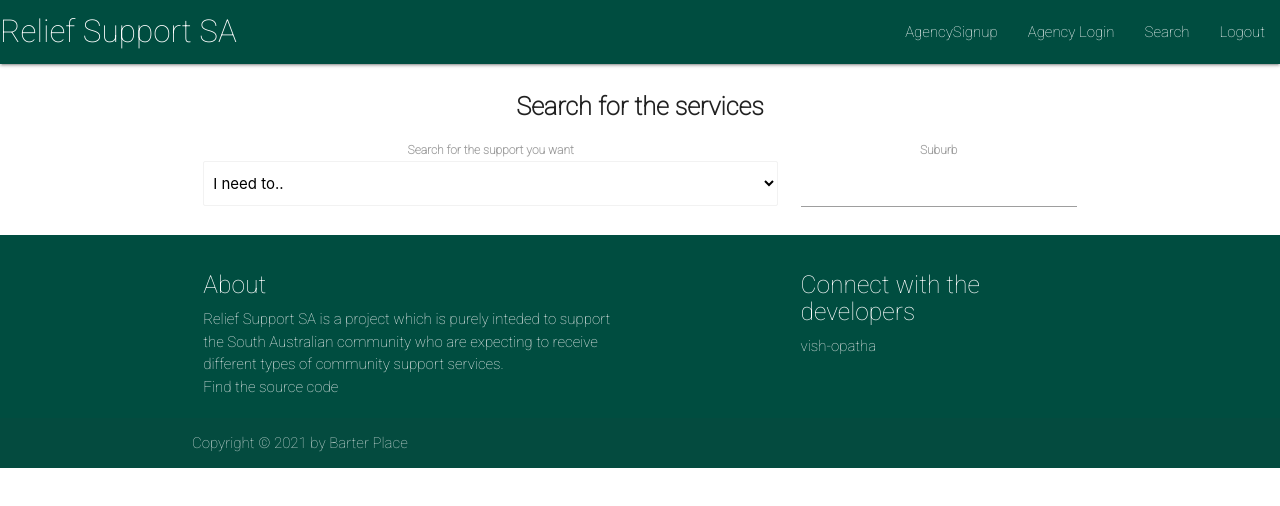
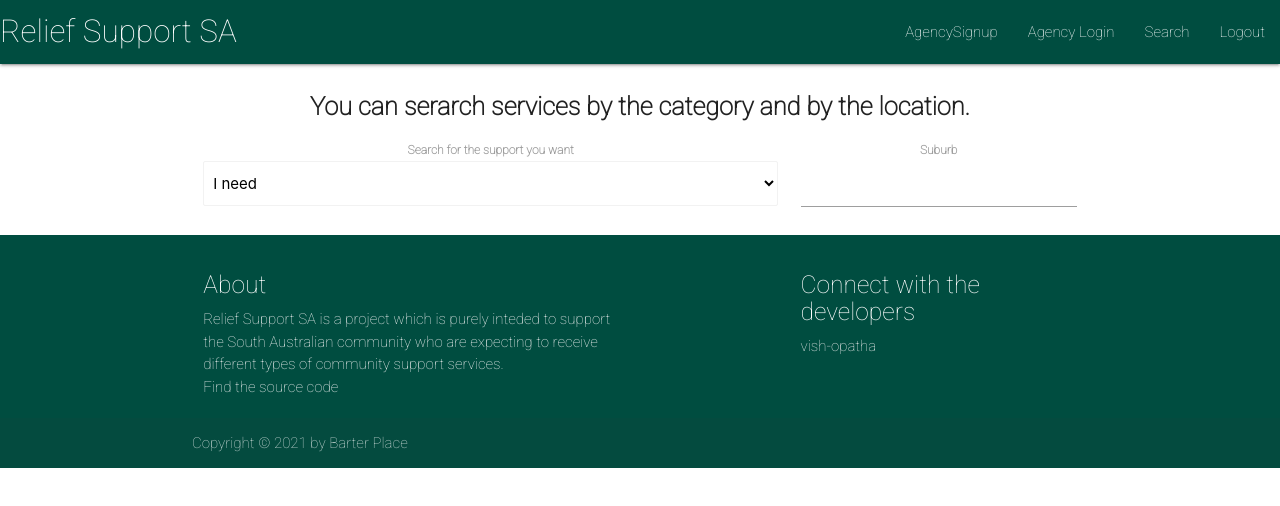
Before and after one commit to vish-opatha/community-support-portal, a React (Create React App) app in the folder client/: page /search in a window 1280 px wide. Shown: the top 506 px of the page. Built offline with nearby package versions, Linux system fonts and the light colour scheme.

Commit message:
Update Search

```diff
--- a/client/src/components/Search.js
+++ b/client/src/components/Search.js
@@ -1,25 +1,22 @@
 import React from 'react';
+import ServiceOption from './ServicesOption';
 
 const Search = () => {
   return (
     <div className="container center">
       <div className="row">
         <h3 className="flow-text" style={{ fontWeight: 600 }}>
-          Search for the services
+          You can serarch services by the category and by the location.
         </h3>
         <div className="col s12 m8">
           <label style={{ fontWeight: 600 }}>
-            Search for the support you want
+              Search for the support you want
           </label>
-          <select
-            id="category"
-            className="browser-default"
-            // onfocus="displayOptions()"
-            // onchange="displayResults()"
-          >
-            <option value="" disabled selected>
-              I need to..
-            </option>
+          <select id="category" className="browser-default">
+            {/* // onfocus="displayOptions()"
+            // onchange="displayResults()" */}
+              <option value="" disabled selected>I need </option>
+              <ServiceOption/>
           </select>
         </div>
         <div className="col s12 m4">
--- /dev/null
+++ b/client/src/components/ServicesOption.js
@@ -0,0 +1,41 @@
+import React from 'react';
+function ServiceOption() {
+  const agencyServices = [
+    {
+        description: "Provide Food",
+        customerDescription: "I want help with food",
+        categoryId:1
+      },
+      {
+        description: "Provide Bustickets",
+        customerDescription: "I want help with Bustickets",
+        categoryId:2
+      },
+      {
+        description: "Provide Clothing",
+        customerDescription: "I want help with Clothing",
+        categoryId:3
+      },
+      {
+        description: "Provide Furniture",
+        customerDescription: "I want help with essential food",
+        categoryId:4
+      },
+      {
+        description: "Provide help for domestic violence victims",
+        customerDescription: "I want help with domestic violence",
+        categoryId:5
+      }
+  ];
+
+  return (
+    <>
+      {agencyServices.map((service) =>
+      (
+        <option key={service.categoryId}>{service.description}</option>
+      ))}
+    </>
+  );
+}
+
+export default ServiceOption;
```
Also changed, not shown: 1 other file (tests, documents, lock files or other folders).
